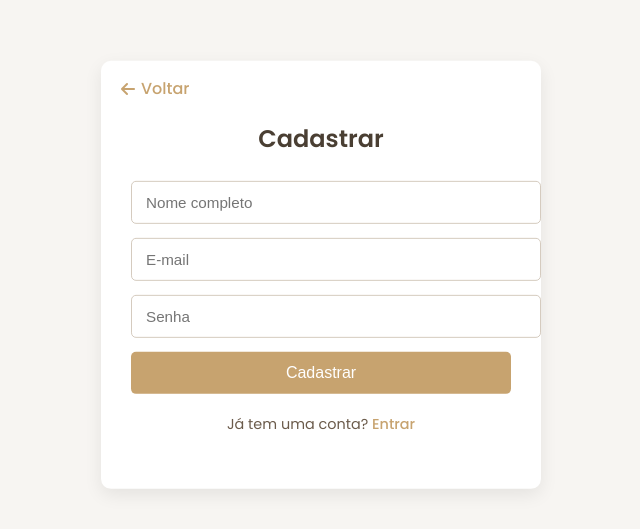
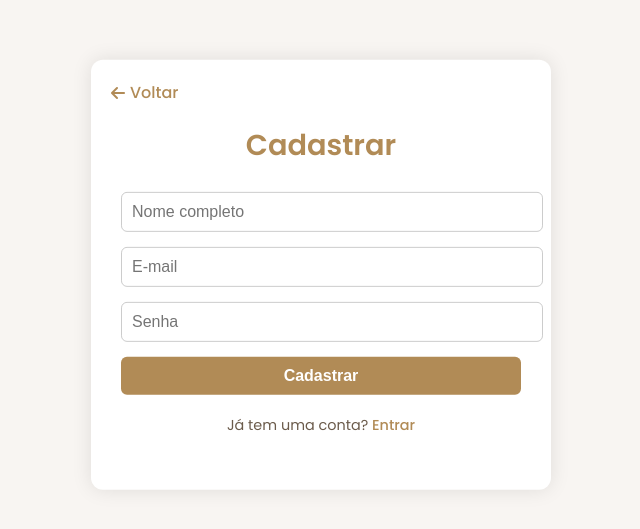
Before and after one commit to seitiquis/amabile-store, a plain HTML site: page cadastro.html in a window 1280 px wide. Shown: the part 125-654 px from the top of the page, without its empty margins (319-959 px from the left). Drawn offline with Linux system fonts and the light colour scheme; a web font is replaced by a local one.

Commit message:
Update cadastro.html

```diff
--- a/cadastro.html
+++ b/cadastro.html
@@ -4,11 +4,15 @@
   <meta charset="UTF-8">
   <meta name="viewport" content="width=device-width, initial-scale=1.0">
   <title>Cadastrar — Amábile</title>
+
+  <!-- === ESTILOS === -->
   <link rel="stylesheet" href="style.css">
-  <script src="auth.js" defer></script>
 
   <!-- Ícones -->
   <link rel="stylesheet" href="https://cdnjs.cloudflare.com/ajax/libs/font-awesome/6.5.0/css/all.min.css">
+
+  <!-- Script de autenticação -->
+  <script src="auth.js" defer></script>
 </head>
 <body>
 
@@ -20,9 +24,9 @@
     <h2>Cadastrar</h2>
 
     <form id="cadastroForm" class="auth-form">
-      <input type="text" id="nome" placeholder="Nome completo" required>
-      <input type="email" id="email" placeholder="E-mail" required>
-      <input type="password" id="senha" placeholder="Senha" required>
+      <input type="text" id="nome" name="nome" placeholder="Nome completo" required>
+      <input type="email" id="email" name="email" placeholder="E-mail" required>
+      <input type="password" id="senha" name="senha" placeholder="Senha" required>
       <button type="button" onclick="cadastrar()">Cadastrar</button>
     </form>
 
@@ -31,5 +35,82 @@
     </p>
   </div>
 
+  <style>
+    body {
+      background: #f8f5f2;
+      font-family: "Poppins", sans-serif;
+      color: #5a4635;
+      display: flex;
+      justify-content: center;
+      align-items: center;
+      height: 100vh;
+      margin: 0;
+    }
+
+    .auth-container {
+      background: #fff;
+      padding: 40px 30px;
+      border-radius: 12px;
+      box-shadow: 0 0 20px rgba(0,0,0,0.1);
+      text-align: center;
+      width: 90%;
+      max-width: 400px;
+    }
+
+    .auth-container h2 {
+      margin-bottom: 25px;
+      font-size: 1.8em;
+      color: #b18b56;
+    }
+
+    .auth-form input {
+      display: block;
+      width: 100%;
+      padding: 10px;
+      margin-bottom: 15px;
+      border: 1px solid #ccc;
+      border-radius: 6px;
+      font-size: 1em;
+    }
+
+    .auth-form button {
+      width: 100%;
+      padding: 10px;
+      background-color: #b18b56;
+      color: #fff;
+      border: none;
+      border-radius: 6px;
+      cursor: pointer;
+      font-weight: 600;
+      transition: 0.3s;
+    }
+
+    .auth-form button:hover {
+      background-color: #9c7c4c;
+    }
+
+    .auth-footer {
+      margin-top: 20px;
+      font-size: 0.9em;
+    }
+
+    .auth-footer a {
+      color: #b18b56;
+      text-decoration: none;
+      font-weight: 500;
+    }
+
+    .voltar {
+      display: flex;
+      align-items: center;
+      gap: 5px;
+      text-decoration: none;
+      color: #b18b56;
+      font-weight: 500;
+      position: absolute;
+      top: 20px;
+      left: 20px;
+    }
+  </style>
 </body>
 </html>
```
